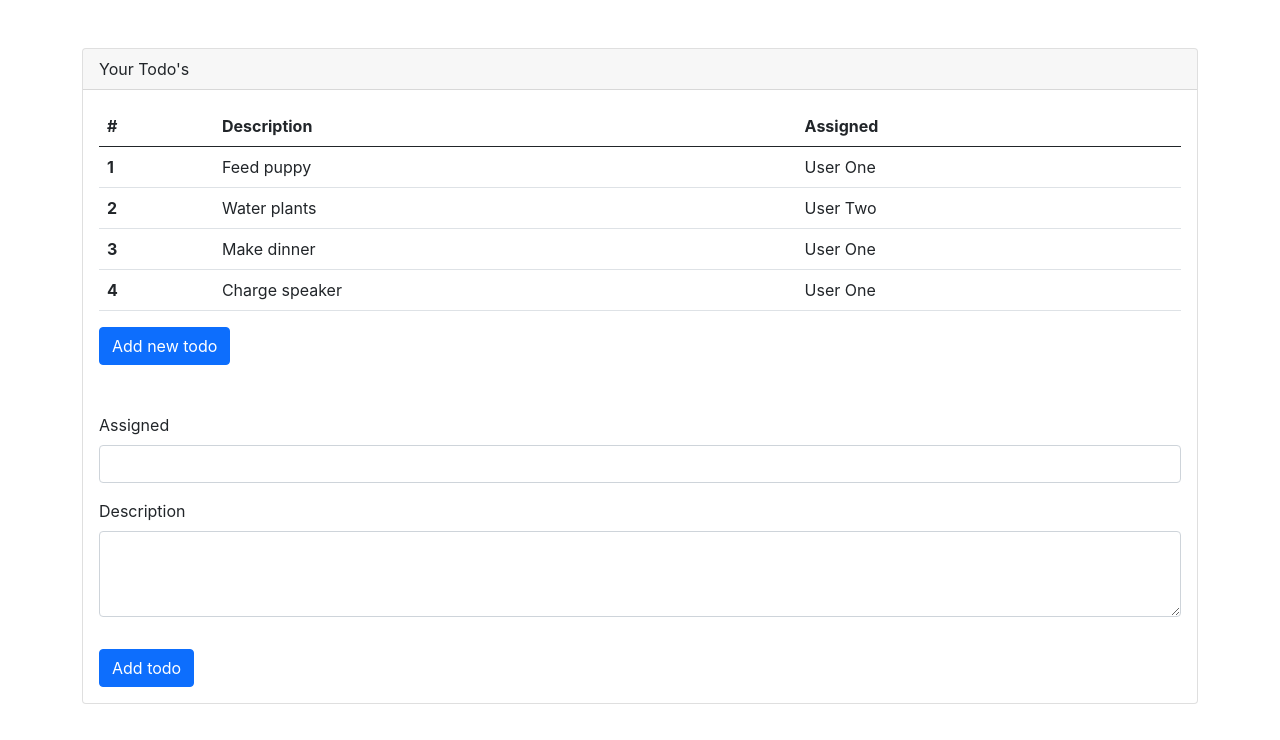
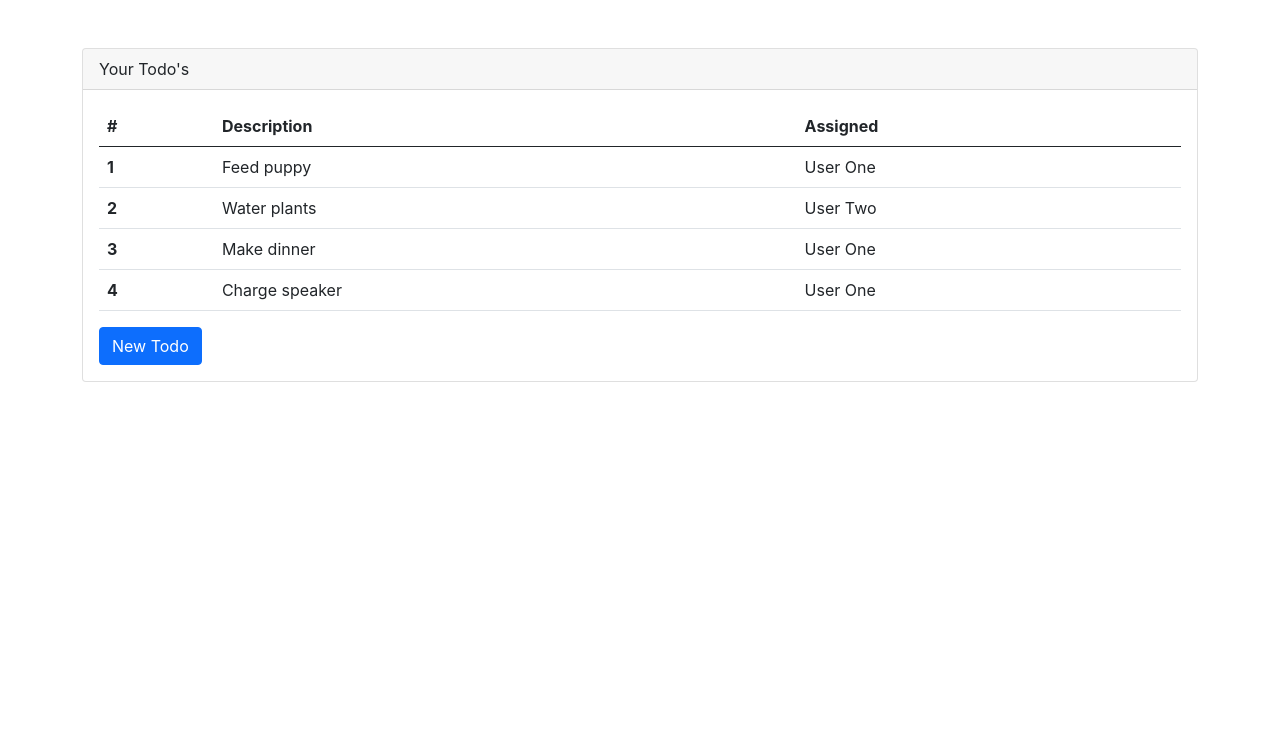
Before and after one commit to Larry-Osakwe/react-crash-course, a React (Create React App) app: page / in a window 1280 px wide. Shown: the top 740 px of the page. Built offline with nearby package versions, Linux system fonts and the light colour scheme.

Commit message:
Add conditional rendering for form

```diff
--- a/src/App.js
+++ b/src/App.js
@@ -4,6 +4,8 @@
 import NewTodoForm from './components/NewTodoForm';
 
 function App() {
+
+  const[showAddTodoForm, setShowAddTodoForm] = useState(false);
 
   const [todos, setTodos] = useState([
     {rowNumber: 1, rowDescription: 'Feed puppy', rowAssigned: 'User One'},
@@ -39,10 +41,12 @@
         </div>
         <div className='card-body'>
           <TodoTable todos={todos} deleteTodo={deleteTodo}/>
-          <button className='btn btn-primary'>
-            Add new todo
+          <button onClick={() => setShowAddTodoForm(!showAddTodoForm)} className='btn btn-primary'>
+            {showAddTodoForm ? 'Close New Todo' : 'New Todo'}
           </button>
-          <NewTodoForm addTodo={addTodo}/>
+          {showAddTodoForm &&
+            <NewTodoForm addTodo={addTodo}/>
+          }
         </div>
       </div>
     </div>
```
